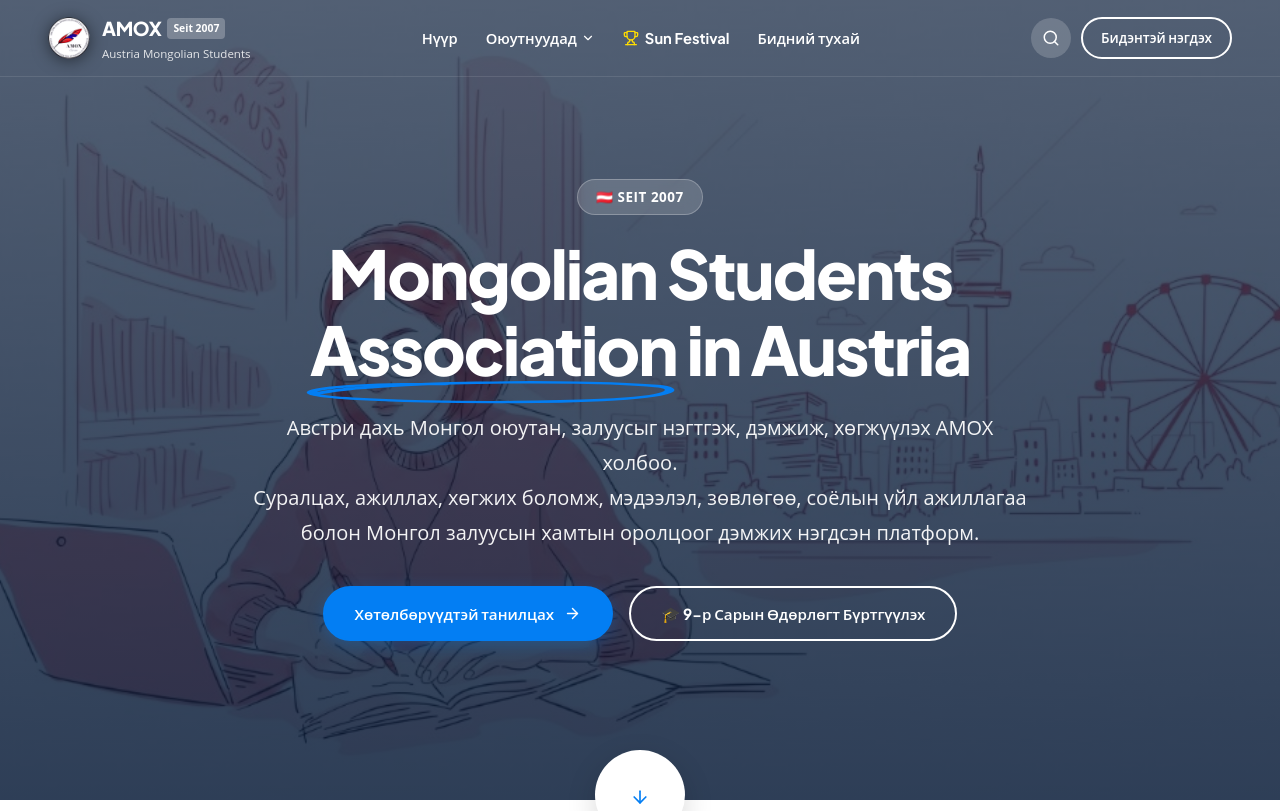
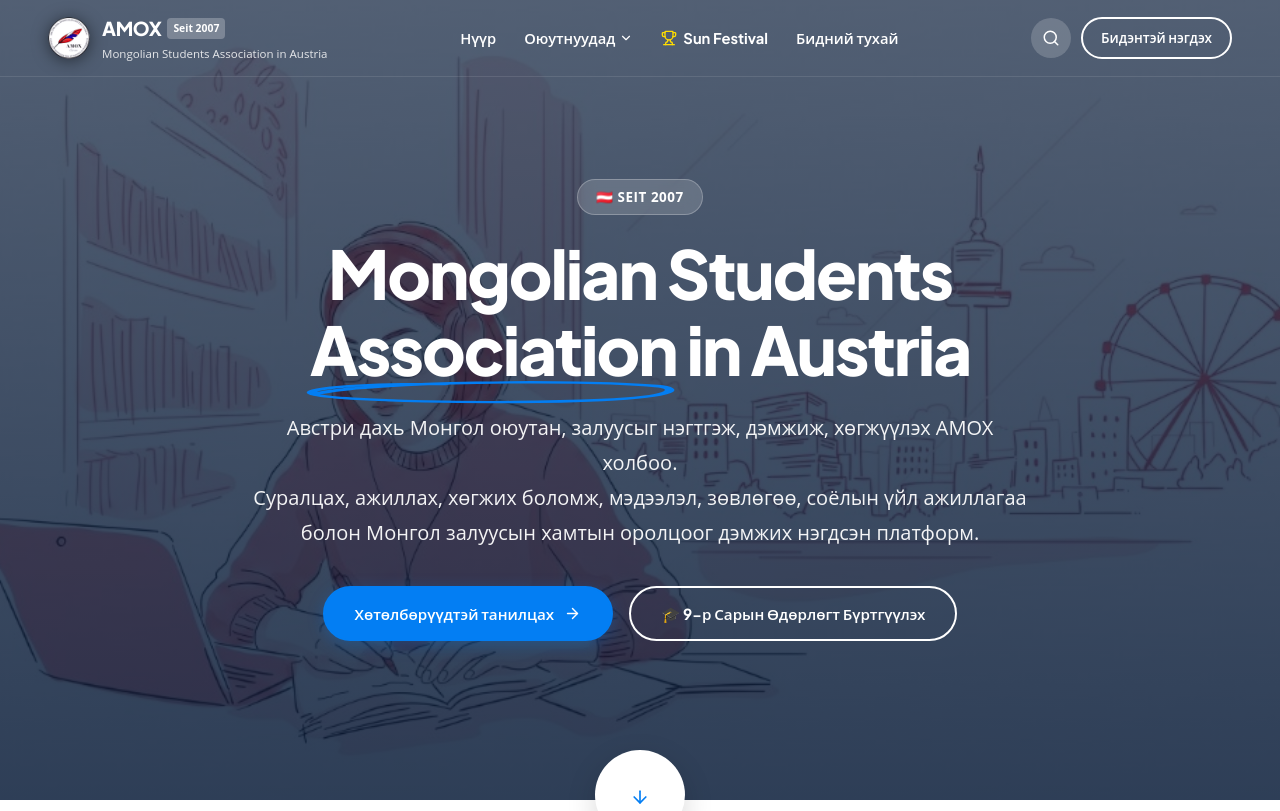
Before and after one commit to bkoenig-coder/amox, a React (Vite) app: page / in a window 1280 px wide. Shown: the top 811 px of the page. Built offline with nearby package versions, Linux system fonts and the light colour scheme.

Commit message:
Update navbar subtitle to Mongolian Students Association in Austria

```diff
--- a/src/components/Navbar.tsx
+++ b/src/components/Navbar.tsx
@@ -122,7 +122,7 @@
                   fontWeight: 500
                 }}
               >
-                Austria Mongolian Students
+                Mongolian Students Association in Austria
               </span>
             </div>
           </Link>
```
